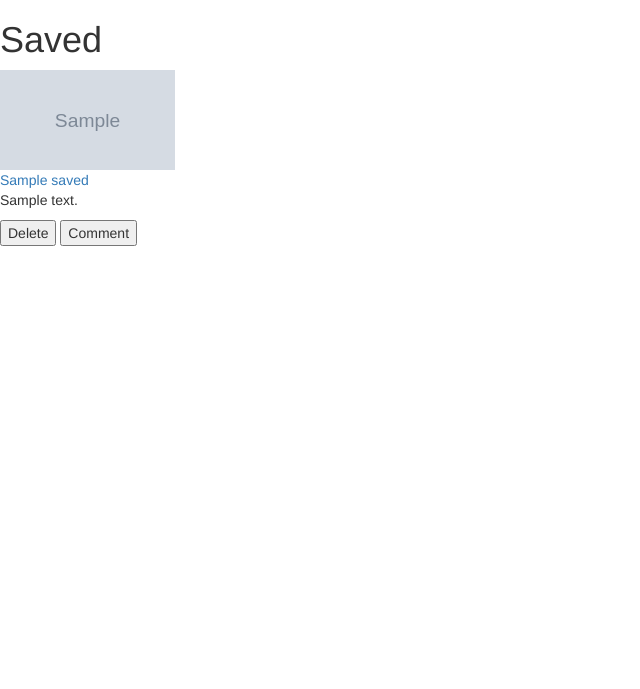
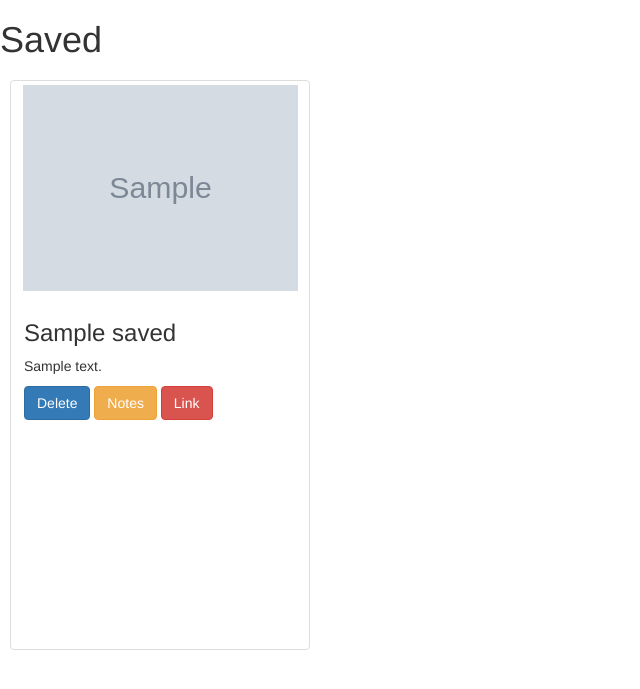
Before and after one commit to jeremygruhlkey/Mongo-Scraper, a Node server app: template views/saved.handlebars in a window 1280 px wide. Shown: the part 52-741 px from the top of the page, without its empty margins (0-640 px from the left). Run offline with Node 20, Linux system fonts and the light colour scheme; the template is opened without the code that fills it: most values are stand-ins (such as "Sample title", 1, 10 or a date in 2020); grey boxes marked "Sample" are stand-in pictures; some libraries are stand-ins or nearby versions.

Commit message:
Saved page styled, modal functional
need jquery for modal entry and ajax
to make and/return notes for posts

```diff
--- a/public/index.js
+++ b/public/index.js
@@ -27,4 +27,10 @@ $(document).ready( ()=> {
             location.reload();
         })
     })
+
+    $(".notes").on("click", function(event){
+        const id = $(this).attr("data-id");
+        $(".modal-" + id).modal("show");
+        console.log("notes clicked");
+    })
 })
--- a/views/layouts/main.handlebars
+++ b/views/layouts/main.handlebars
@@ -33,5 +33,7 @@
 
         {{{ body }}}
 
+    <script src="https://cdnjs.cloudflare.com/ajax/libs/popper.js/1.12.9/umd/popper.min.js" integrity="sha384-ApNbgh9B+Y1QKtv3Rn7W3mgPxhU9K/ScQsAP7hUibX39j7fakFPskvXusvfa0b4Q" crossorigin="anonymous"></script>
+<script src="https://maxcdn.bootstrapcdn.com/bootstrap/4.0.0/js/bootstrap.min.js" integrity="sha384-JZR6Spejh4U02d8jOt6vLEHfe/JQGiRRSQQxSfFWpi1MquVdAyjUar5+76PVCmYl" crossorigin="anonymous"></script>
     </body>
     </html>
--- a/views/saved.handlebars
+++ b/views/saved.handlebars
@@ -3,15 +3,42 @@
 
         {{!-- {{#if articles}} --}}
         {{#each saved}}
-        <div class = "post-entry"></div>
-            <img src= "{{image}}" height="100" width="175">
-            <br>
-            {{!-- <p>{{title}}</p> --}}
-            <a href="{{link}}">{{title}}</a>
-            <p>{{summary}}</p>
-            <button class="delete" data-id = "{{id}}">Delete</button>
-            <button class="comment" data-id = "{{id}}">Comment</button>
-            <br><br><br>
+        <div class="row post">
+        <div class="col-sm-6 col-md-4">
+            <div class="thumbnail post-entry">
+            <img src= "{{image}}" height="350" width="275">
+            <div class="caption">
+                <h3>{{title}}</h3>
+                <p>{{summary}}</p>
+                <button class="btn btn-primary delete" role="button" data-id = "{{id}}">Delete</button>
+                <button class="btn btn-warning notes" role="button" data-id = "{{id}}">Notes</button>
+                <a href="{{link}}"><button class="btn btn-danger" role="button"> Link</button></a>
+            </div>
+            </div>
+        </div>
+
+        <div class="modal modal-{{_id}}" tabindex="-1" role="dialog">
+		  <div class="modal-dialog" role="document">
+		    <div class="modal-content">
+		      <div class="modal-header">
+		        <h5 class="modal-title">{{title}}</h5>
+		      </div>
+		      <div class="modal-body">
+		        <div class="form-group">
+				  <div class="notes-group">
+				  {{#each notes}}
+				  	<p class="note-entry note-{{_id}}">{{body}}<span class="note-entry" aria-hidden="true"><a href="#" id="{{_id}}" class="delete-note"><img class="deleteImg" src="./images/delete.png"></img></a></span></p>
+				  {{/each}}
+				  </div>
+				  <textarea class="note-{{_id}} form-control" id="{{_id}}" rows="3"></textarea>
+				</div>
+		      </div>
+		      <div class="modal-footer">
+		        <button type="button" id="{{_id}}" class="save-note btn btn-primary">Save Note</button>
+		      </div>
+		    </div>
+		  </div>
+		</div>
         </div>
         {{/each}}
         {{!-- {{/if}} --}}
```
